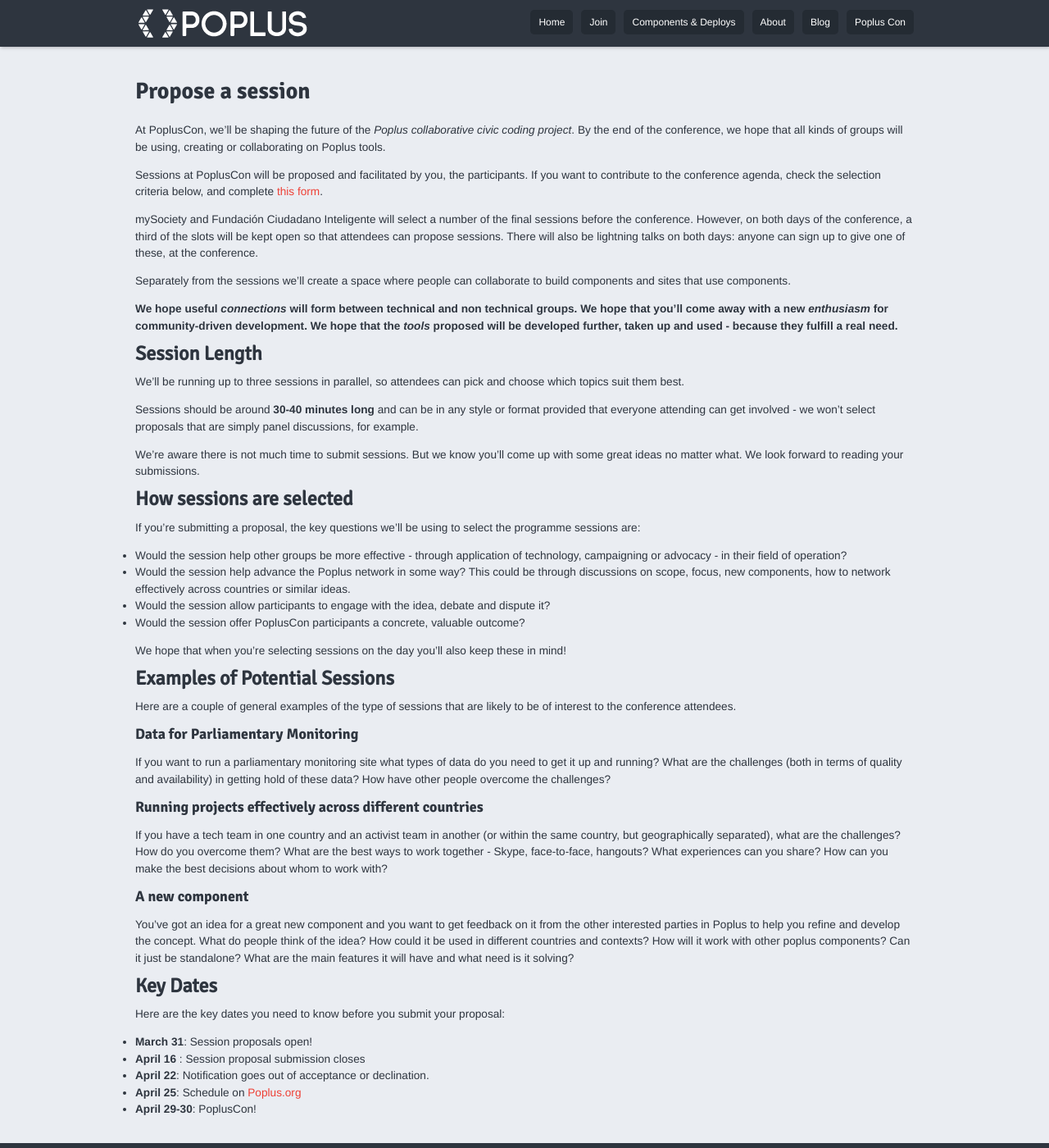
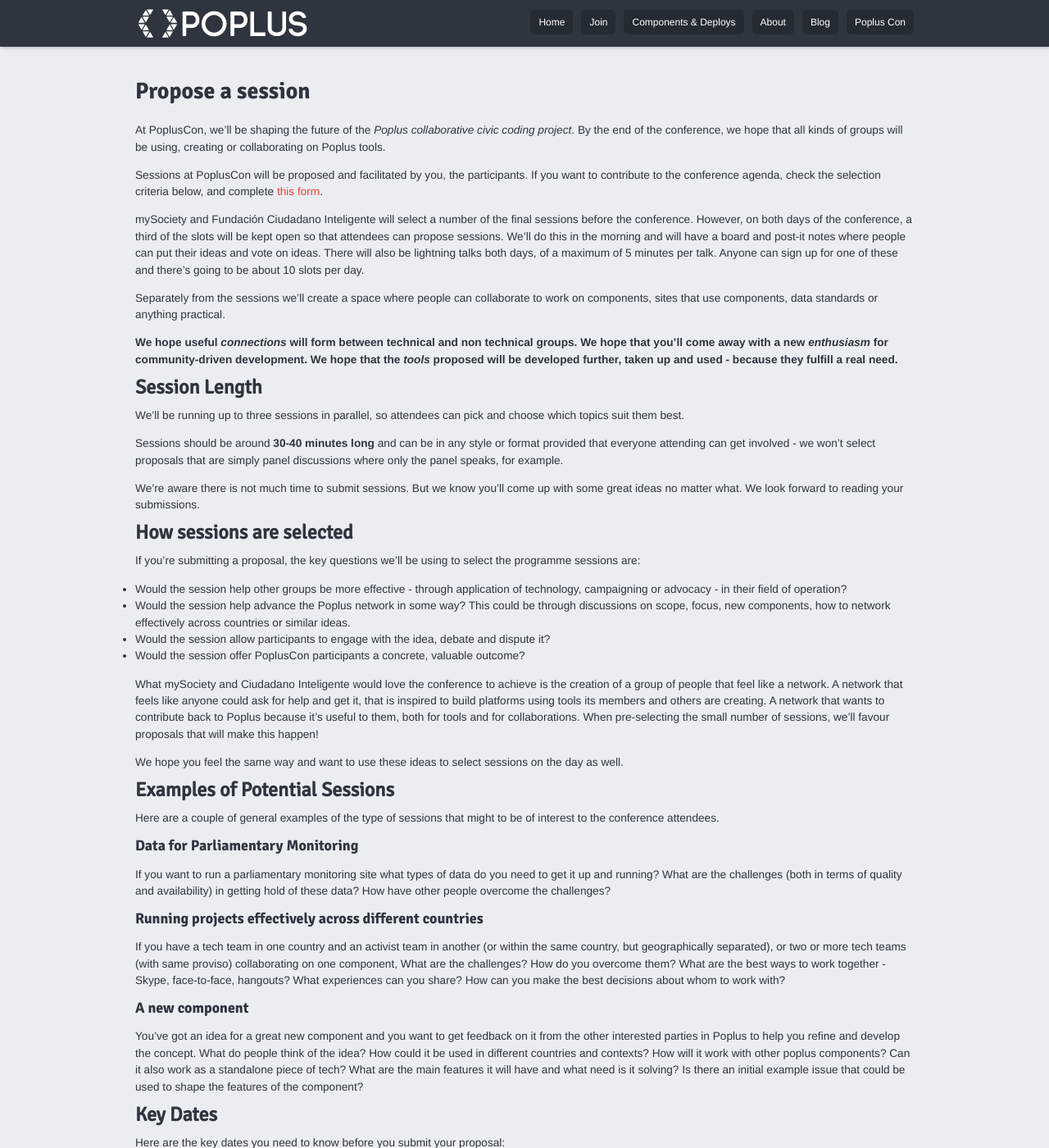
Before and after one commit to poplus/home-poplus, a Jekyll site: the page built from Popluscon_session_FAQ.md, in a window 1280 px wide and 1400 px high, scrolled down 557 px. Shown: the whole window at 82% size. Built offline with Jekyll 4.4.1, drawn with Linux system fonts in a browser that asks for light colours; nearby versions of some CDN libraries; library files that are not in the unit come from our copies; Markdown is read by kramdown in place of the engine named in the settings.

Commit message:
Some copy changes

```diff
--- a/Popluscon_session_FAQ.md
+++ b/Popluscon_session_FAQ.md
@@ -18,9 +18,10 @@
 
 Sessions at PoplusCon will be proposed and facilitated by you, the participants. If you want to contribute to the conference agenda, check the selection criteria below, and complete [this form][form].
 
-mySociety and Fundación Ciudadano Inteligente will select a number of the final sessions before the conference.  However, on both days of the conference, a third of the slots will be kept open so that attendees can propose sessions. There will also be lightning talks on both days: anyone can sign up to give one of these, at the conference.
+mySociety and Fundación Ciudadano Inteligente will select a number of the final sessions before the conference.  However, on both days of the conference, a third of the slots will be kept open so that attendees can propose sessions. We’ll do this in the morning and will have a board and post-it notes where people can put their ideas and vote on ideas. There will also be lightning talks both days, of a maximum of 5 minutes per talk. Anyone can sign up for one of these and there’s going to be about 10 slots per day.
 
-Separately from the sessions we'll create a space where people can collaborate to build components and sites that use components.
+
+Separately from the sessions we'll create a space where people can collaborate to work on components, sites that use components, data standards or anything practical.
 
 **We hope useful *connections* will form between technical and non technical groups.**
 **We hope that you'll come away with a new *enthusiasm* for community-driven development.**
@@ -31,7 +32,7 @@
 ### Session Length
 We'll be running up to three sessions in parallel, so attendees can pick and choose which topics suit them best.
 
-Sessions should be around **30-40 minutes long** and can be in any style or format provided that everyone attending can get involved - we won’t select proposals that are simply panel discussions, for example.
+Sessions should be around **30-40 minutes long** and can be in any style or format provided that everyone attending can get involved - we won’t select proposals that are simply panel discussions where only the panel speaks, for example.
 
 We’re aware there is not much time to submit sessions. But we know you’ll come up with some great ideas no matter what. We look forward to reading your submissions.
 
@@ -44,21 +45,23 @@
 + Would the session allow participants to engage with the idea, debate and dispute it?
 + Would the session offer PoplusCon participants a concrete, valuable outcome?
 
-We hope that when you're selecting sessions on the day you'll also keep these in mind!
+What mySociety and Ciudadano Inteligente would love the conference to achieve is the creation of a group of people that feel like a network. A network that feels like anyone could ask for help and get it, that is inspired to build platforms using tools its members and others are creating. A network that wants to contribute back to Poplus because it's useful to them, both for tools and for collaborations. When pre-selecting the small number of sessions, we'll favour proposals that will make this happen!
+
+We hope you feel the same way and want to use these ideas to select sessions on the day as well.
 
 ### Examples of Potential Sessions
 
-Here are a couple of general examples of the type of sessions that are likely to be of interest to the conference attendees.
+Here are a couple of general examples of the type of sessions that might to be of interest to the conference attendees.
 
 #### Data for Parliamentary Monitoring
 If you want to run a parliamentary monitoring site what types of data do you need to get it up and running?  What are the challenges (both in terms of quality and availability) in getting hold of these data?  How have other people overcome the challenges?
 
 
 #### Running projects effectively across different countries
-If you have a tech team in one country and an activist team in another (or within the same country, but geographically separated), what are the challenges? How do you overcome them? What are the best ways to work together - Skype, face-to-face, hangouts? What experiences can you share? How can you make the best decisions about whom to work with?
+If you have a tech team in one country and an activist team in another (or within the same country, but geographically separated), or two or more tech teams (with same proviso) collaborating on one component, What are the challenges? How do you overcome them? What are the best ways to work together - Skype, face-to-face, hangouts? What experiences can you share? How can you make the best decisions about whom to work with?
 
 #### A new component
-You’ve got an idea for a great new component and you want to get feedback on it from the other interested parties in Poplus to help you refine and develop the concept. What do people think of the idea? How could it be used in different countries and contexts? How will it work with other poplus components? Can it just be standalone? What are the main features it will have and what need is it solving?
+You’ve got an idea for a great new component and you want to get feedback on it from the other interested parties in Poplus to help you refine and develop the concept. What do people think of the idea? How could it be used in different countries and contexts? How will it work with other poplus components? Can it also work as a standalone piece of tech? What are the main features it will have and what need is it solving? Is there an initial example issue that could be used to shape the features of the component?
 
 ### Key Dates
 
```
